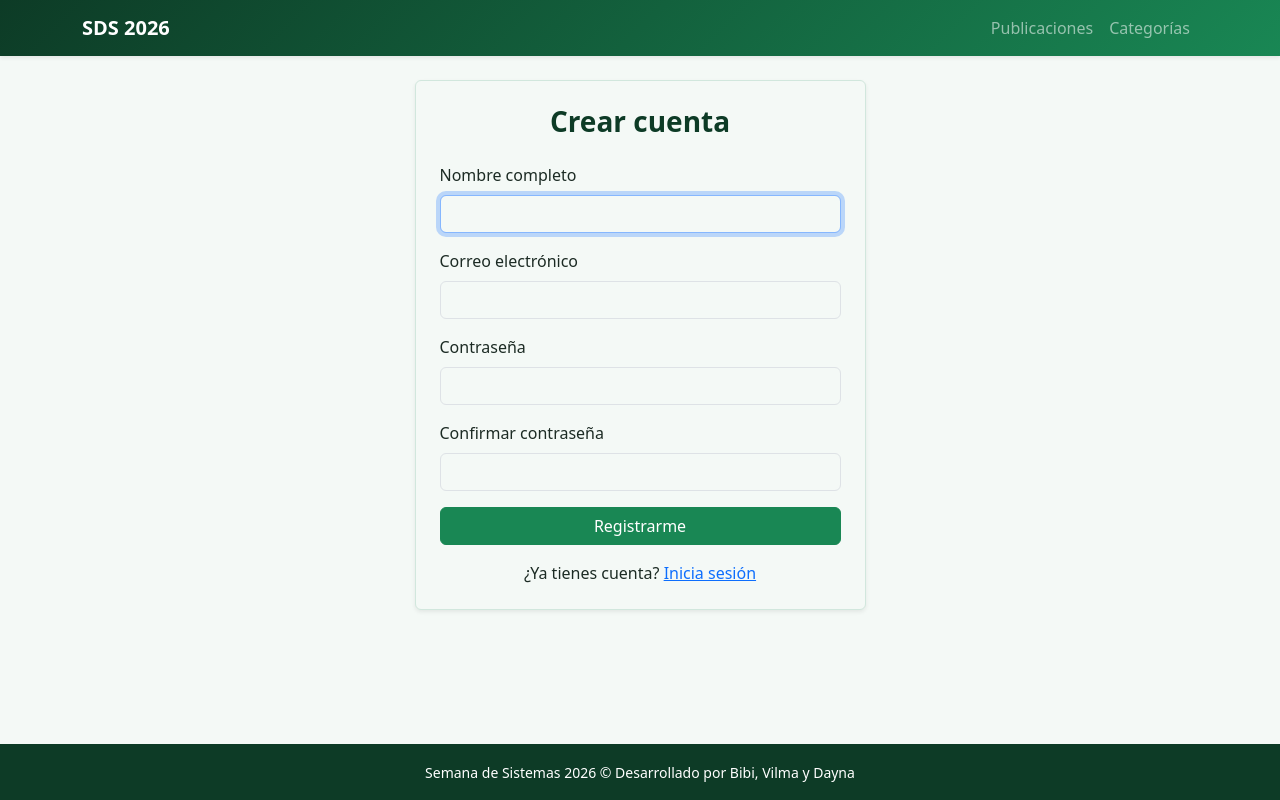
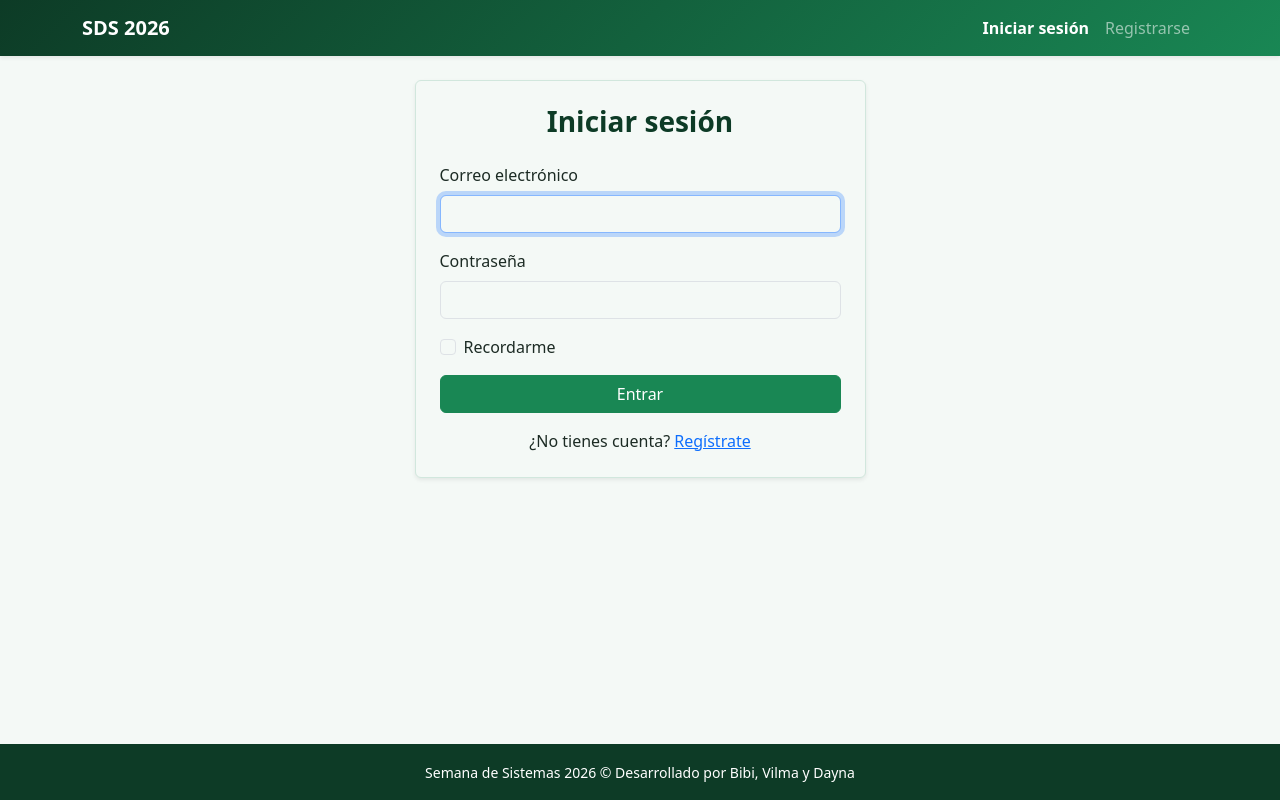
Before and after one commit to VilmaBarrios/SDS2026, a Laravel app: page /login in a window 1280 px wide. Run offline with Laravel 12, Linux system fonts and the light colour scheme.

Commit message:
feat: Correciones en login

```diff
--- a/www/app/Http/Controllers/Auth/LoginController.php
+++ b/www/app/Http/Controllers/Auth/LoginController.php
@@ -22,7 +22,17 @@ class LoginController extends Controller
 
         if (Auth::attempt($credentials, $request->boolean('remember'))) {
             $request->session()->regenerate();
-            return redirect()->intended(route('posts.index'));
+
+            /** @var \App\Models\User $user */
+            $user = Auth::user();
+
+            if ($user->isAdmin()) {
+                return redirect()->route('posts.index')
+                    ->with('success', 'Sesión iniciada como Administrador.');
+            }
+
+            return redirect()->route('posts.index')
+                ->with('success', 'Sesión iniciada correctamente.');
         }
 
         return back()
--- a/www/resources/views/auth/login.blade.php
+++ b/www/resources/views/auth/login.blade.php
@@ -5,20 +5,17 @@
     <div class="col-md-5">
         <div class="card shadow-sm">
             <div class="card-body p-4">
-                <h3 class="fw-bold text-center mb-4" style="color: #0d3b26;">Crear cuenta</h3>
+                <h3 class="fw-bold text-center mb-4" style="color: #0d3b26;">Iniciar sesión</h3>
 
-                <form action="{{ route('register') }}" method="POST">
+                @if (session('success'))
+                    <div class="alert alert-success">{{ session('success') }}</div>
+                @endif
+
+                <form action="{{ route('login') }}" method="POST">
                     @csrf
                     <div class="mb-3">
-                        <label class="form-label">Nombre completo</label>
-                        <input type="text" name="name" value="{{ old('name') }}" autofocus
-                               class="form-control @error('name') is-invalid @enderror">
-                        @error('name') <div class="invalid-feedback">{{ $message }}</div> @enderror
-                    </div>
-
-                    <div class="mb-3">
                         <label class="form-label">Correo electrónico</label>
-                        <input type="email" name="email" value="{{ old('email') }}"
+                        <input type="email" name="email" value="{{ old('email') }}" autofocus
                                class="form-control @error('email') is-invalid @enderror">
                         @error('email') <div class="invalid-feedback">{{ $message }}</div> @enderror
                     </div>
@@ -30,16 +27,16 @@
                         @error('password') <div class="invalid-feedback">{{ $message }}</div> @enderror
                     </div>
 
-                    <div class="mb-3">
-                        <label class="form-label">Confirmar contraseña</label>
-                        <input type="password" name="password_confirmation" class="form-control">
+                    <div class="mb-3 form-check">
+                        <input type="checkbox" name="remember" id="remember" class="form-check-input">
+                        <label class="form-check-label" for="remember">Recordarme</label>
                     </div>
 
-                    <button type="submit" class="btn btn-primary w-100">Registrarme</button>
+                    <button type="submit" class="btn btn-primary w-100">Entrar</button>
                 </form>
 
                 <p class="text-center mt-3 mb-0">
-                    ¿Ya tienes cuenta? <a href="{{ route('login') }}">Inicia sesión</a>
+                    ¿No tienes cuenta? <a href="{{ route('register') }}">Regístrate</a>
                 </p>
             </div>
         </div>
--- a/www/resources/views/layouts/app.blade.php
+++ b/www/resources/views/layouts/app.blade.php
@@ -44,9 +44,23 @@
     <nav class="navbar navbar-expand-lg navbar-dark navbar-iot shadow-sm mb-4">
         <div class="container">
             <a class="navbar-brand fw-bold" href="{{ route('posts.index') }}">SDS 2026</a>
-            <div class="navbar-nav ms-auto">
-                <a class="nav-link {{ request()->routeIs('posts.*') ? 'active fw-bold' : '' }}" href="{{ route('posts.index') }}">Publicaciones</a>
-                <a class="nav-link {{ request()->routeIs('categories.*') ? 'active fw-bold' : '' }}" href="{{ route('categories.index') }}">Categorías</a>
+            <div class="navbar-nav ms-auto align-items-center">
+                @auth
+                    <a class="nav-link {{ request()->routeIs('posts.*') ? 'active fw-bold' : '' }}" href="{{ route('posts.index') }}">Publicaciones</a>
+                    <a class="nav-link {{ request()->routeIs('categories.*') ? 'active fw-bold' : '' }}" href="{{ route('categories.index') }}">Categorías</a>
+
+                    <span class="nav-link text-white-50 small ms-2">
+                        {{ auth()->user()->name }} ({{ auth()->user()->isAdmin() ? 'Admin' : 'Usuario' }})
+                    </span>
+
+                    <form action="{{ route('logout') }}" method="POST" class="d-inline ms-2">
+                        @csrf
+                        <button type="submit" class="btn btn-outline-light btn-sm">Cerrar sesión</button>
+                    </form>
+                @else
+                    <a class="nav-link {{ request()->routeIs('login') ? 'active fw-bold' : '' }}" href="{{ route('login') }}">Iniciar sesión</a>
+                    <a class="nav-link {{ request()->routeIs('register') ? 'active fw-bold' : '' }}" href="{{ route('register') }}">Registrarse</a>
+                @endauth
             </div>
         </div>
     </nav>
--- a/www/resources/views/posts/index.blade.php
+++ b/www/resources/views/posts/index.blade.php
@@ -3,7 +3,9 @@
 @section('content')
 <div class="d-flex justify-content-between align-items-center mb-3">
     <h2 class="fw-bold" style="color: #0d3b26;">Publicaciones</h2>
+    @if(auth()->user()?->isAdmin())
         <a href="{{ route('posts.create') }}" class="btn btn-primary">Nueva Publicación</a>
+    @endif
 </div>
 
 <div class="row g-4">
@@ -18,9 +20,11 @@
                         <span class="badge bg-success-subtle text-success-emphasis border border-success-subtle">
                             {{ $post->category->name ?? 'Sin categoría' }}
                         </span>
+                        @if(auth()->user()?->isAdmin())
                             <span class="badge {{ $post->status === 'publicado' ? 'bg-success' : 'bg-secondary' }}">
                                 {{ ucfirst($post->status) }}
                             </span>
+                        @endif
                     </div>
 
                     <h5 class="card-title fw-bold" style="color: #0d3b26;">{{ $post->title }}</h5>
@@ -30,6 +34,7 @@
 
                     <div class="d-flex justify-content-between align-items-center pt-3 border-top border-success-subtle">
                         <a href="{{ route('posts.show', $post) }}" class="btn btn-sm btn-primary">Leer más</a>
+                        @if(auth()->user()?->isAdmin())
                             <div>
                                 <a href="{{ route('posts.edit', $post) }}" class="btn btn-sm btn-outline-success">Editar</a>
                                 <form action="{{ route('posts.destroy', $post) }}" method="POST" class="d-inline" onsubmit="return confirm('¿Seguro que deseas eliminar esta publicación?')">
@@ -38,6 +43,7 @@
                                     <button type="submit" class="btn btn-sm btn-outline-danger">Eliminar</button>
                                 </form>
                             </div>
+                        @endif
                     </div>
                 </div>
             </div>
--- a/www/routes/web.php
+++ b/www/routes/web.php
@@ -16,16 +16,18 @@ Route::middleware('guest')->group(function () {
     Route::post('/register', [RegisterController::class, 'register']);
 });
 
-// Solo administrador (va primero para que /posts/create no choque con /posts/{post})
+// Solo administrador (va primero para que /posts/create y /categories/create no choquen con /{id})
 Route::middleware(['auth', 'admin'])->group(function () {
-    Route::resource('categories', CategoryController::class);
+    Route::resource('categories', CategoryController::class)->except(['index', 'show']);
     Route::delete('/posts/imagenes/{image}', [PostController::class, 'eliminarImagen'])->name('posts.imagenes.destroy');
     Route::resource('posts', PostController::class)->except(['index', 'show']);
 });
 
-// Cualquier usuario con sesión
+// Cualquier usuario con sesión (navegar publicaciones y consultar/buscar categorías)
 Route::middleware('auth')->group(function () {
     Route::post('/logout', [LoginController::class, 'logout'])->name('logout');
     Route::get('/posts', [PostController::class, 'index'])->name('posts.index');
     Route::get('/posts/{post}', [PostController::class, 'show'])->name('posts.show');
+    Route::get('/categories', [CategoryController::class, 'index'])->name('categories.index');
+    Route::get('/categories/{category}', [CategoryController::class, 'show'])->name('categories.show');
 });
```
Also changed, not shown: www/app/Http/Controllers/Auth/RegisterController.php (+2 -6 lines), www/resources/views/categories/index.blade.php (+7 -1 lines). Lines whose indentation alone changed are shown as unchanged.
